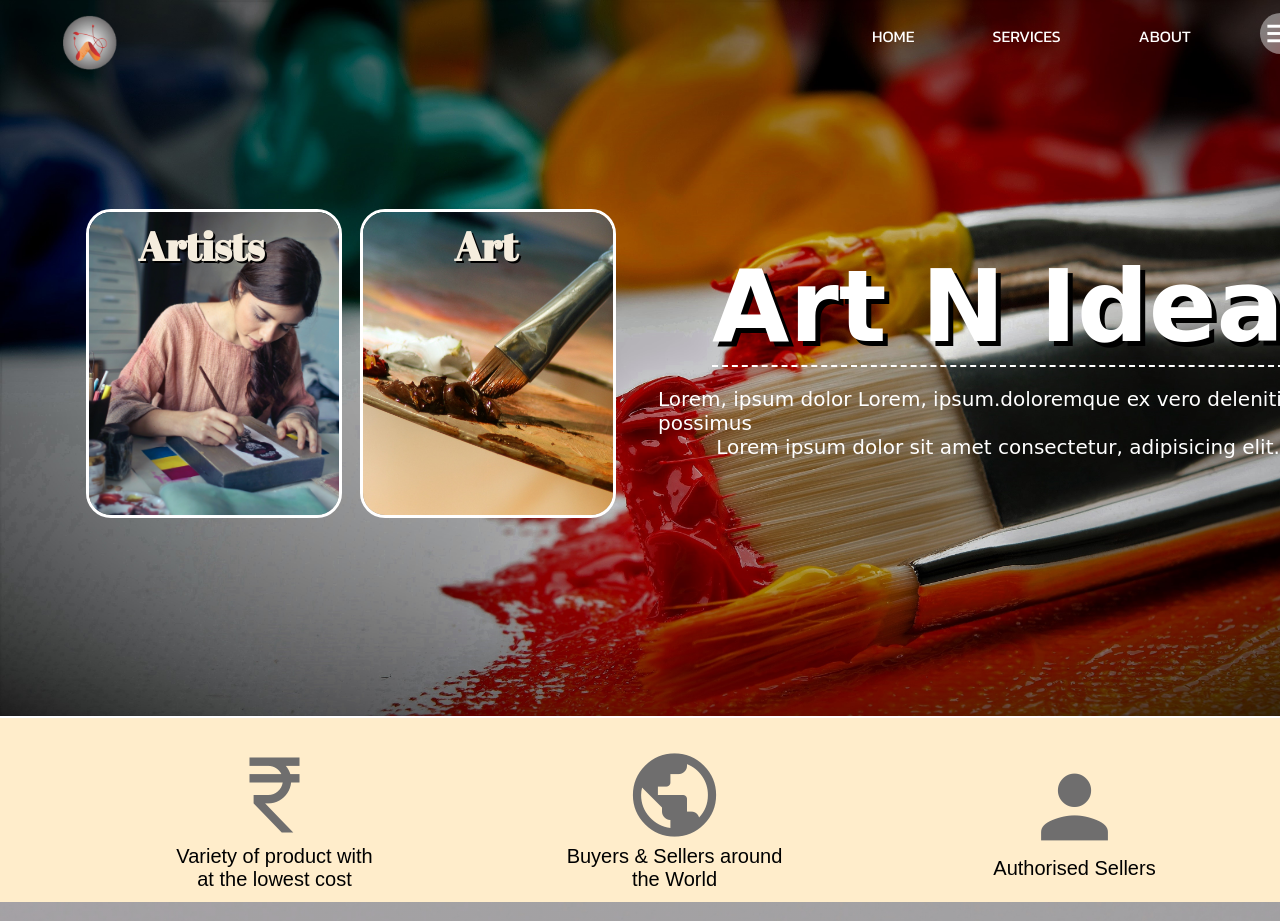
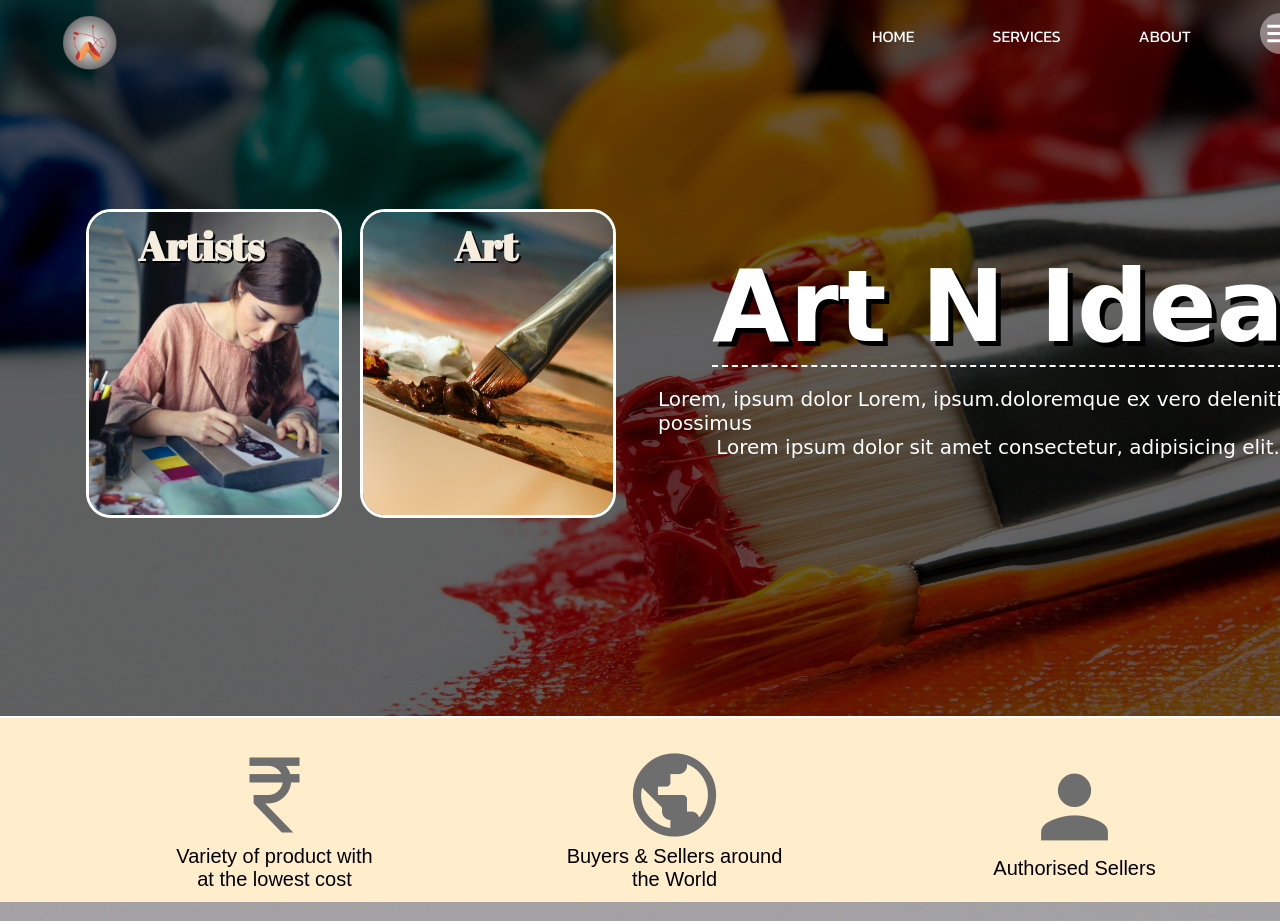
Before and after one commit to akky20/artnidea.github.io, a plain HTML site: page index.html in a window 1280 px wide. Shown: the top 921 px of the page. Drawn offline with nearby package versions, Linux system fonts and the light colour scheme; a web font is replaced by a local one.

Commit message:
Update style.css

```diff
--- a/style.css
+++ b/style.css
@@ -1,7 +1,7 @@
 
 
 body {
-    background-image:url('bg3.jpg');
+    background-image:linear-gradient(rgba(0, 0, 0, 0.6), rgba(0, 0, 0, 0.6)),url('bg2.jpg');
     background-size: cover;
     background-repeat: no-repeat;
     height: 700px;
```
